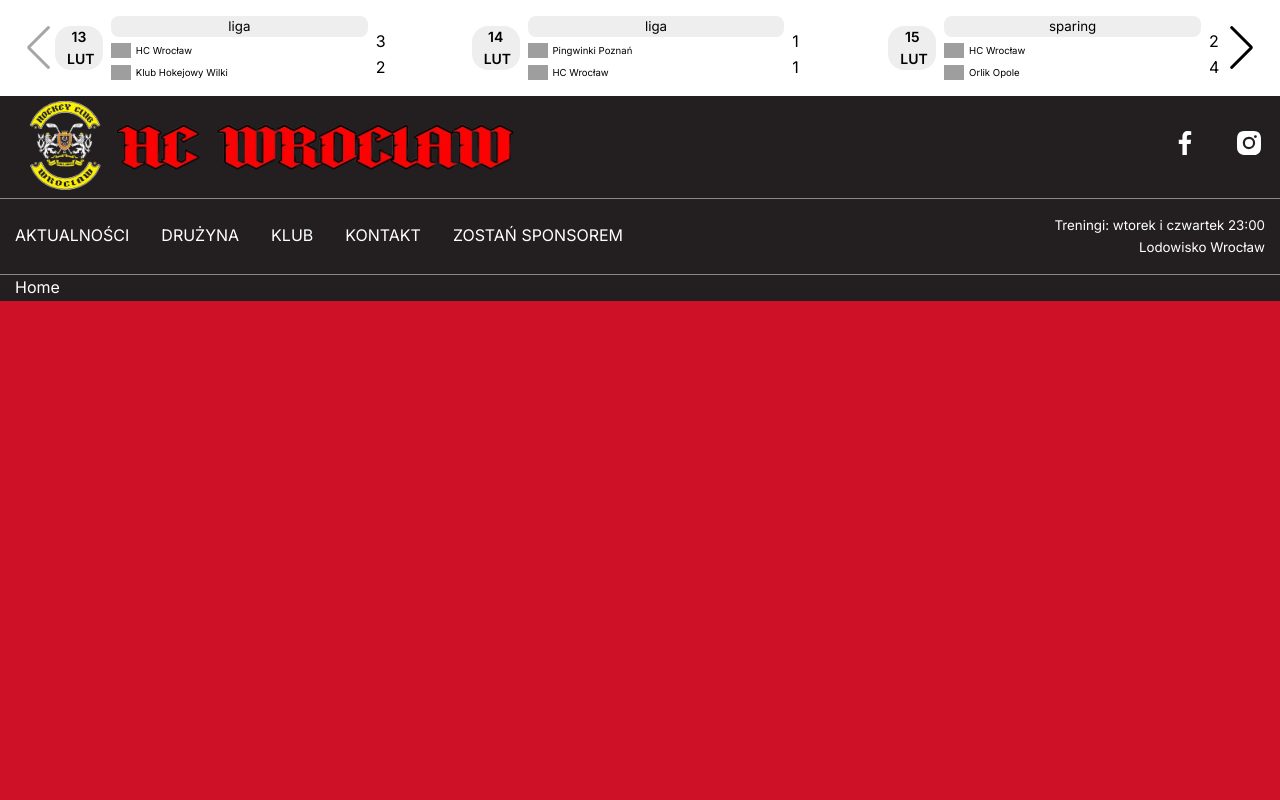
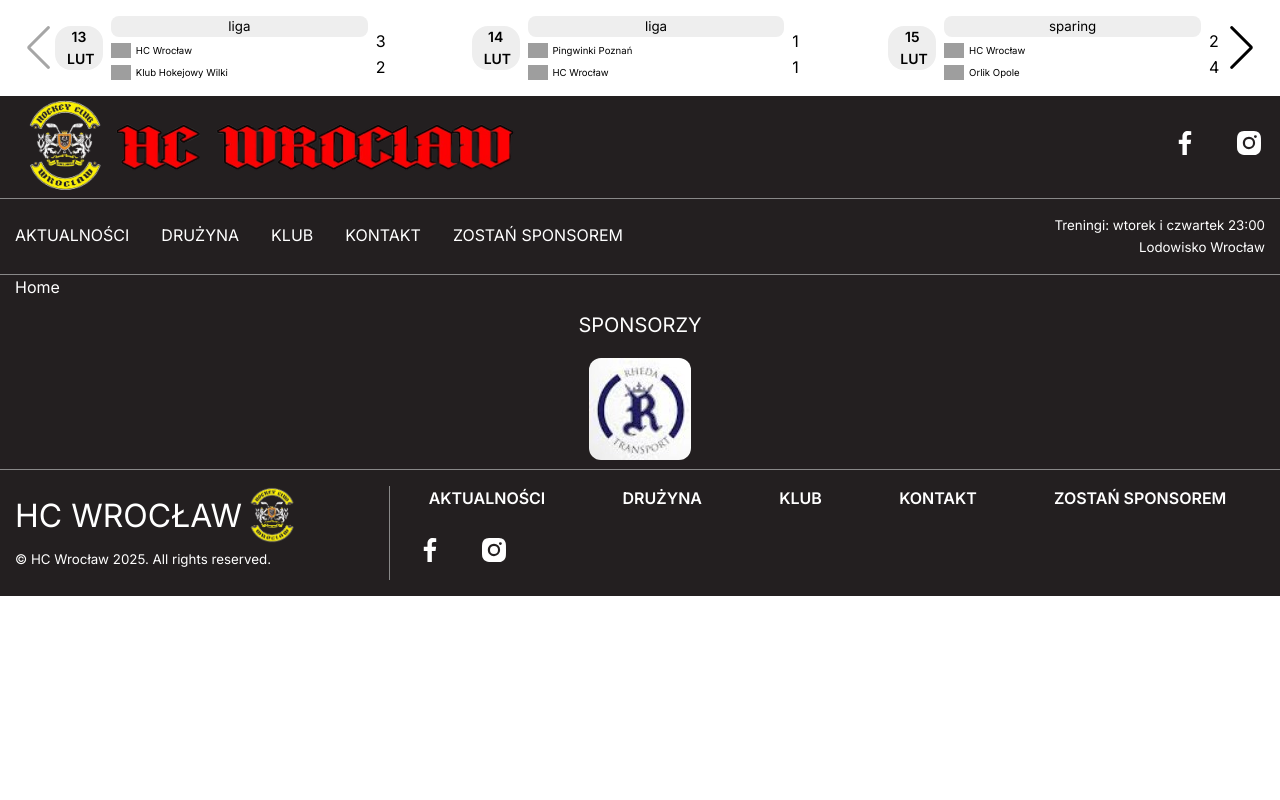
Before and after one commit to Bartek-Wieckowski/hcwroclaw, a Next.js app: page / in a window 1280 px wide. Shown: the top 800 px of the page. Built offline with nearby package versions, Linux system fonts and the light colour scheme; data requests are answered from the project's data file; grey boxes are pictures that could not be loaded.

Commit message:
change few values

```diff
--- a/src/app/globals.css
+++ b/src/app/globals.css
@@ -46,7 +46,7 @@
   :root {
     --biggest-font-size: 5.5rem;
     --big-font-size: 4.5rem;
-    --huge-font-size: 3rem;
+    --huge-font-size: 2rem;
     --h1-font-size: 1.5rem;
     --h2-font-size: 1.25rem;
     --normal-font-size: 1rem;
@@ -124,7 +124,6 @@
 
 main {
   background-color: var(--hc-red);
-  height: 200vh;
 }
 section {
   position: relative;
```
